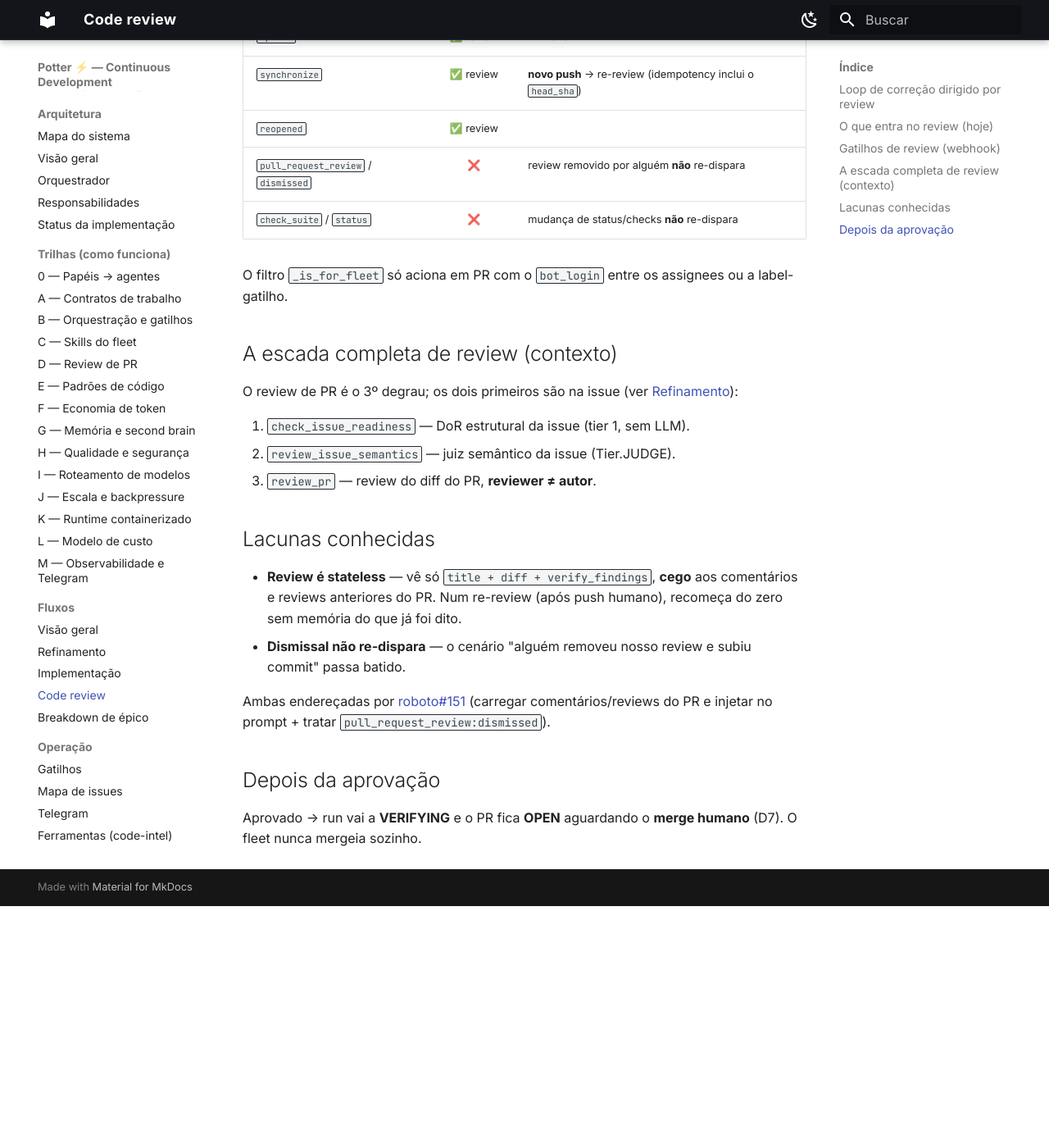
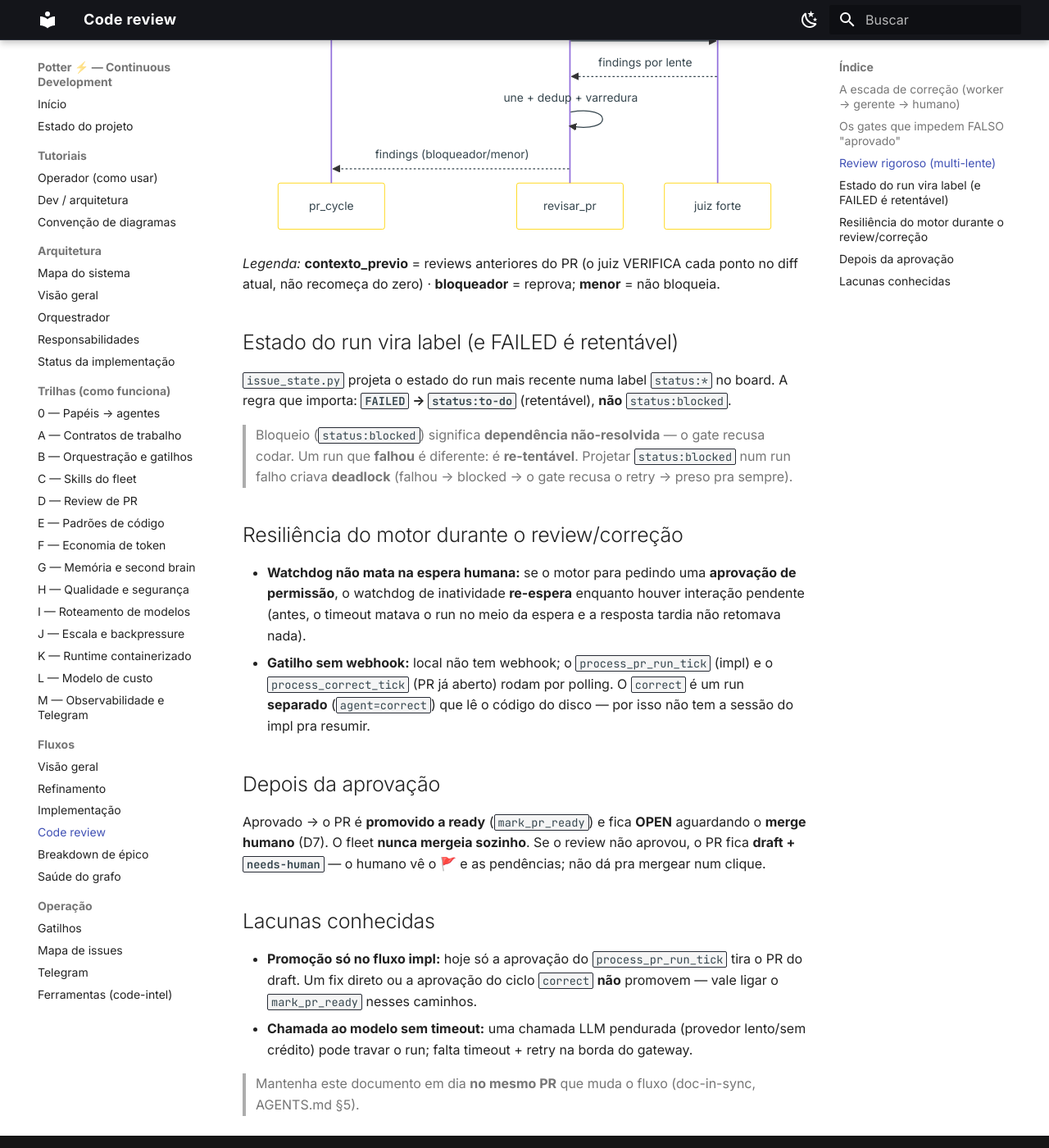
Before and after one commit to CenturyBoys/roboto, an MkDocs documentation site: the page built from docs/fluxos/03-code-review.md, in a window 1280 px wide and 1400 px high, scrolled down 1961 px. Shown: the whole window at 82% size. Built offline with MkDocs 1.6.1 and Material for MkDocs 9.7.7, drawn with Linux system fonts in a browser that asks for light colours; before the commit the page ends 3066 px from its top, so only the background shows below that; some of the changed text lies outside the part shown.

Commit message:
docs(fluxos): atualiza code-review (escada+gates+resume-forte) e cria saúde-do-grafo
03-code-review reescrito p/ o fluxo atual: escada worker→gerente→humano com o
gerente RETOMANDO a sessão do worker no modelo forte (resume-forte); os gates que
impedem falso-aprovado (fail-closed, CI-verde≠review-ok, PR escalado não re-aprova
por CI, nasce draft); review multi-lente; FAILED retentável; watchdog na espera
humana. Nova página 05-saude-do-grafo: graph doctor (6 classes + heal auto-seguro),
dep=aresta #N (parser tolerante + Epico:/Parte-do-épico + checa-antes-de-criar),
reconcile de runs órfãos, badges de transitividade (raiz/destrava). Diagramas
mermaid dentro da convencao-diagramas (labels curtas, legenda em prosa, sem hub).
mkdocs build --strict verde; nav + índice atualizados.

````diff
--- a/docs/fluxos/03-code-review.md
+++ b/docs/fluxos/03-code-review.md
@@ -1,90 +1,109 @@
 # 3. Code review — PR → veredito → correção
 
-**Objetivo:** julgar o diff do PR com um **revisor ≠ autor** (trilha D), realimentar correções e
-parar num veredito. **Aprovação NÃO mergeia** — o merge é gate humano (D7).
+**Objetivo:** julgar o diff do PR com um **revisor ≠ autor** (trilha D), realimentar correções pela
+**escada worker→gerente→humano** e parar num veredito confiável. **Aprovação NÃO mergeia** — o merge
+é gate humano (D7).
 
-Código: `src/roboto/agents/review.py` (`review_pr`, `_parse_verdict`), `src/roboto/app/correction.py`
-(`correction_cycle`), `src/roboto/github/webhook.py` (gatilhos), `src/roboto/app/pr_cycle.py`
-(amarração + injeção do verify).
+Código: `src/roboto/agents/review.py` (review estruturado + lentes), `src/roboto/app/correction.py`
+(`correction_cycle`), `src/roboto/app/pr_cycle.py` (amarração: `implement`/`review`, escada, gates,
+`process_correct_tick`), `src/roboto/app/issue_state.py` (projeção de estado → label).
 
-## Loop de correção dirigido por review
+## A escada de correção (worker → gerente → humano)
+
+O loop re-implementa com o feedback do review até aprovar. As primeiras voltas correm no **worker**
+(barato); a **última** sobe pro **gerente** (modelo forte) **antes** do humano. Humano é o último
+recurso de verdade.
 
 ```mermaid
-flowchart TD
-    impl[implement feedback<br/>1ª vez sem feedback] --> rev[review PR]
-    rev --> verdict{aprovado?}
-    verdict -->|sim| done[CycleResult approved<br/>→ VERIFYING]
-    verdict -->|não| acc{attempt < max?}
-    acc -->|sim| fb[feedback = problemas do review] --> impl
-    acc -->|não| fail[CycleResult reprovado<br/>→ FAILED, com pendências]
-    done --> merge{{Merge humano · D7}}:::human
+flowchart LR
+    w["worker corrige"] --> r{"review aprova?"}
+    r -->|"sim"| ready["PR → ready"]
+    r -->|"não, tem volta"| w
+    r -->|"não, última"| g["gerente corrige"]
+    g --> rg{"aprova?"}
+    rg -->|"sim"| ready
+    rg -->|"não"| h{{"humano"}}:::human
 
     classDef human fill:#ffe9b3,stroke:#d9a400,color:#000;
 ```
 
-`correction_cycle` (puro e determinístico): `implement(feedback) → review → se reprovado,
-re-implementa com `verdict.issues` → re-review`, até **aprovar** ou **estourar `max_attempts`**. Cada
-veredito vira **comentário no PR** (`comment_pr`): `✅ Review aprovado.` ou `🔁 Review pediu correções`.
+*Legenda:* **worker** = motor barato (ex.: qwen) · **gerente** = modelo forte (Sonnet,
+`ROBOTO_STRONG_MODEL`) que **RETOMA a sessão do worker** (resume-forte) — troca só o modelo, não
+recomeça · **ready** = PR sai do draft (P0b) · **humano** = último recurso (D7).
 
-## O que entra no review (hoje)
+O ponto-chave é o **resume-forte**: antes, escalar pro forte começava uma **sessão nova** (re-lia o
+repo e re-gerava tudo = caro). Agora o gerente **continua a sessão do worker**, com todo o contexto
+(o que foi construído e por quê), e só fecha os pontos do review. O cache de prompt (por-modelo) a
+gente abre mão; o **contexto** — que vale muito mais — é preservado.
 
-`review_pr(pr, gateway, reviewer, verify_findings)`:
+## Os gates que impedem FALSO "aprovado"
+
+Um review que não roda, ou um CI verde, **não** valem como aprovação. Estes gates garantem que nada
+ruim vira um "✅ aprovado" silencioso:
+
+| Gate | Regra | Por quê |
+|---|---|---|
+| **reviewer ≠ autor** | `reviewer == pr.author` → reprova **sem LLM** | quem escreve não se aprova |
+| **fail-closed** | review que **erra** (saldo/timeout) → **NÃO aprova** | erro ≠ "sem problemas"; senão saldo zerado faz TODO PR virar falso-aprovado |
+| **CI verde ≠ review ok** | CI verde **não** força aprovação | passar teste não é lógica correta |
+| **não aprova sobre CI vermelha** | checks vermelhos → injeta bloqueador | não aprovar código que nem compila |
+| **PR escalado não é re-aprovado por CI** | `poll-correct-ci` **não** força "aprovado" se há `needs-human` | PR escalado nunca aprovou — re-revisa de verdade |
+| **nasce draft** | PR só vira *ready* quando o review **aprova** (P0b) | run escalado deixa o PR draft + `needs-human` |
+
+## Review rigoroso (multi-lente)
+
+`ROBOTO_REVIEW_STRATEGY=multi` roda **lentes em paralelo** (idempotência/concorrência,
+dados/persistência, erro/retry, contrato×teste) e **une** os achados numa passada — em vez de achar
+um problema por rodada (whack-a-mole). Mais uma **varredura determinística** de sites irmãos: achado
+um padrão num lugar, marca os outros. O revisor roda num **modelo mais forte que o escritor** (guard
+de roteamento: se o tier do juiz colide com o do worker, promove).
 
 ```mermaid
 sequenceDiagram
-    participant C as run_pr_cycle
-    participant RV as review_pr
-    participant J as gateway (Tier.JUDGE)
-    participant GH as GitHub
-
-    C->>RV: PullRequest(number, author, title, diff) + verify_findings
-    RV->>RV: reviewer == autor? → BLOQUEIA (sem LLM)
-    RV->>J: system(REVIEW_PR_SYSTEM) + [title + diff + bloco_verify]
-    J-->>RV: "VEREDITO: aprovado|reprovado \n PROBLEMAS: - ..."
-    RV->>RV: _parse_verdict (conservador)
-    RV-->>C: ReviewVerdict(approved, issues, summary)
-    C->>GH: comment_pr (veredito)
+    participant C as pr_cycle
+    participant R as revisar_pr
+    participant J as juiz forte
+    C->>R: PullRequest(diff) + contexto_previo
+    R->>R: reviewer == autor? bloqueia
+    R->>J: lentes em paralelo
+    J-->>R: findings por lente
+    R->>R: une + dedup + varredura
+    R-->>C: findings (bloqueador/menor)
 ```
 
-- **Reviewer ≠ autor (trilha D):** se `reviewer == pr.author`, reprova sem chamar LLM.
-- **Conteúdo = `title + diff + verify_findings`.** Os achados do verify entram como **FATOS/possíveis**
-  ("avalie cada um; se real, não aprove sem tratar; se falso positivo, diga no parecer") — pro revisor
-  **não aprovar por cima** de erro de tipo. O cache vem do verify da implementação (não recomputa).
-- **Veredito conservador (`_parse_verdict`):** aprovado **só** com "aprovado" explícito **e sem**
-  "reprovado" — na dúvida, reprova (output do modelo = proposta; política decide, princípio H).
+*Legenda:* **contexto_previo** = reviews anteriores do PR (o juiz VERIFICA cada ponto no diff atual,
+não recomeça do zero) · **bloqueador** = reprova; **menor** = não bloqueia.
 
-## Gatilhos de review (webhook)
+## Estado do run vira label (e FAILED é retentável)
 
-`src/roboto/github/webhook.py` → `_PR_ACTIONS`:
+`issue_state.py` projeta o estado do run mais recente numa label `status:*` no board. A regra que
+importa: **`FAILED` → `status:to-do`** (retentável), **não** `status:blocked`.
 
-| Ação do GitHub | Dispara? | Observação |
-|---|:--:|---|
-| `opened` | ✅ review | PR novo |
-| `synchronize` | ✅ review | **novo push** → re-review (idempotency inclui o `head_sha`) |
-| `reopened` | ✅ review | |
-| `pull_request_review` / `dismissed` | ❌ | review removido por alguém **não** re-dispara |
-| `check_suite` / `status` | ❌ | mudança de status/checks **não** re-dispara |
+> Bloqueio (`status:blocked`) significa **dependência não-resolvida** — o gate recusa codar. Um run
+> que **falhou** é diferente: é **re-tentável**. Projetar `status:blocked` num run falho criava
+> **deadlock** (falhou → blocked → o gate recusa o retry → preso pra sempre).
 
-O filtro `_is_for_fleet` só aciona em PR com o `bot_login` entre os assignees ou a label-gatilho.
+## Resiliência do motor durante o review/correção
 
-## A escada completa de review (contexto)
+- **Watchdog não mata na espera humana:** se o motor para pedindo uma **aprovação de permissão**, o
+  watchdog de inatividade **re-espera** enquanto houver interação pendente (antes, o timeout matava o
+  run no meio da espera e a resposta tardia não retomava nada).
+- **Gatilho sem webhook:** local não tem webhook; o `process_pr_run_tick` (impl) e o
+  `process_correct_tick` (PR já aberto) rodam por polling. O `correct` é um run **separado**
+  (`agent=correct`) que lê o código do disco — por isso não tem a sessão do impl pra resumir.
 
-O review de PR é o 3º degrau; os dois primeiros são na issue (ver [Refinamento](01-refinamento.md)):
+## Depois da aprovação
 
-1. `check_issue_readiness` — DoR estrutural da issue (tier 1, sem LLM).
-2. `review_issue_semantics` — juiz semântico da issue (Tier.JUDGE).
-3. `review_pr` — review do diff do PR, **reviewer ≠ autor**.
+Aprovado → o PR é **promovido a ready** (`mark_pr_ready`) e fica **OPEN** aguardando o **merge
+humano** (D7). O fleet **nunca mergeia sozinho**. Se o review não aprovou, o PR fica **draft +
+`needs-human`** — o humano vê o 🚩 e as pendências; não dá pra mergear num clique.
 
 ## Lacunas conhecidas
 
-- **Review é stateless** — vê só `title + diff + verify_findings`, **cego** aos comentários e reviews
-  anteriores do PR. Num re-review (após push humano), recomeça do zero sem memória do que já foi dito.
-- **Dismissal não re-dispara** — o cenário "alguém removeu nosso review e subiu commit" passa batido.
+- **Promoção só no fluxo impl:** hoje só a aprovação do `process_pr_run_tick` tira o PR do draft. Um
+  fix direto ou a aprovação do ciclo `correct` **não** promovem — vale ligar o `mark_pr_ready` nesses
+  caminhos.
+- **Chamada ao modelo sem timeout:** uma chamada LLM pendurada (provedor lento/sem crédito) pode
+  travar o run; falta timeout + retry na borda do gateway.
 
-Ambas endereçadas por [roboto#151](https://github.com/CenturyBoys/roboto/issues/151) (carregar
-comentários/reviews do PR e injetar no prompt + tratar `pull_request_review:dismissed`).
-
-## Depois da aprovação
-
-Aprovado → run vai a **VERIFYING** e o PR fica **OPEN** aguardando o **merge humano** (D7). O fleet
-nunca mergeia sozinho.
+> Mantenha este documento em dia **no mesmo PR** que muda o fluxo (doc-in-sync, AGENTS.md §5).
--- a/mkdocs.yml
+++ b/mkdocs.yml
@@ -79,6 +79,7 @@ nav:
       - Implementação: fluxos/02-implementacao.md
       - Code review: fluxos/03-code-review.md
       - Breakdown de épico: fluxos/04-breakdown-epico.md
+      - Saúde do grafo: fluxos/05-saude-do-grafo.md
   - Operação:
       - Gatilhos: triggers.md
       - Mapa de issues: mapa-issues.md
````
Also changed, not shown: docs/fluxos/05-saude-do-grafo.md (added, +74 -0 lines), docs/fluxos/README.md (+3 -1 lines).
